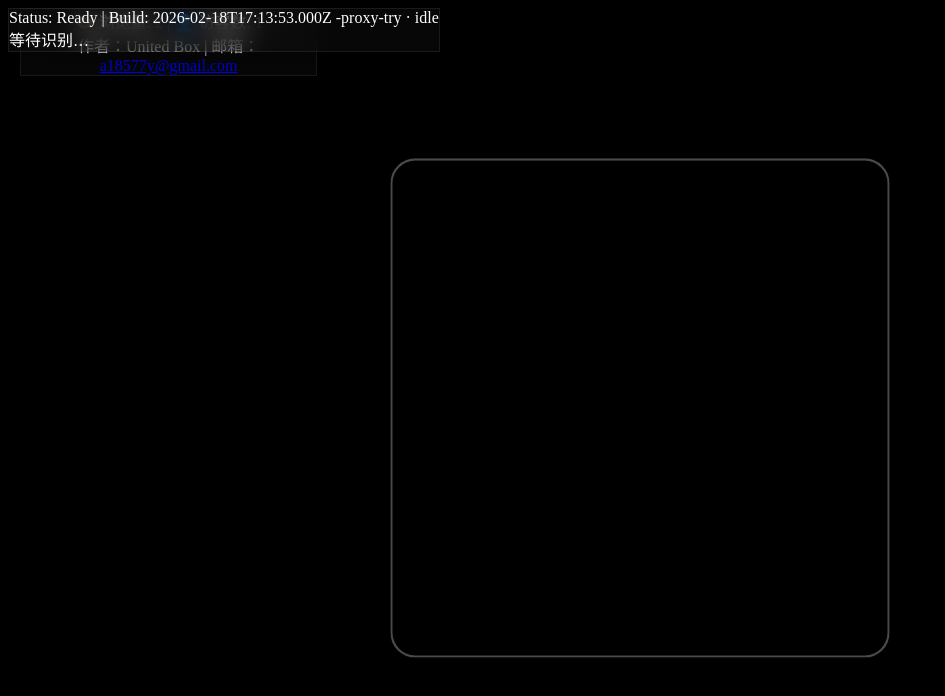
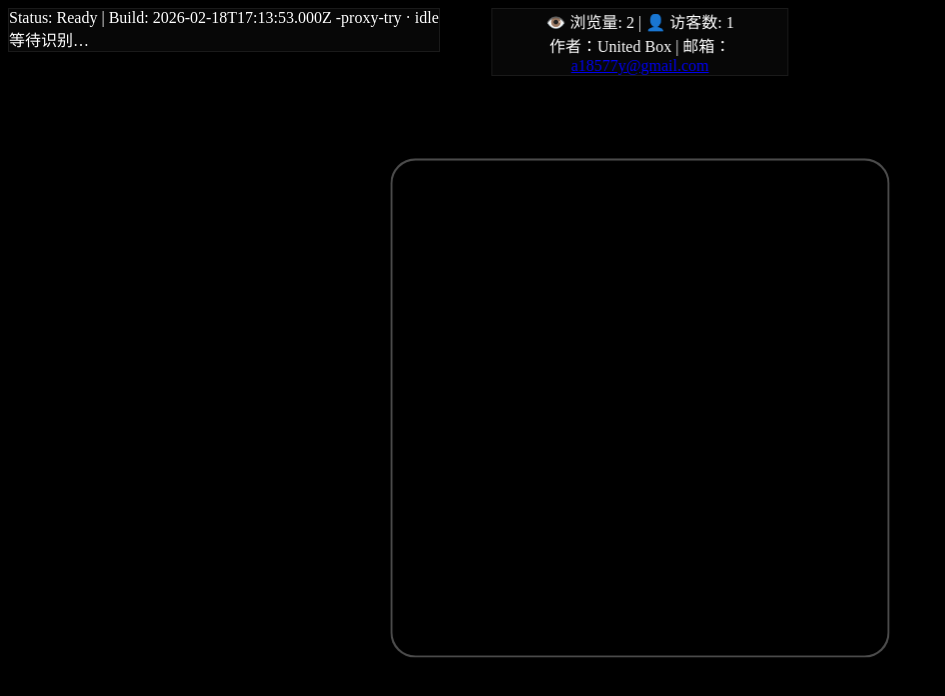
Before and after one commit to Mocas-12/aura-vision, a React (Vite) app: page / in a window 1280 px wide. Shown: the top 696 px of the page, without its empty margins (0-945 px from the left). Built offline with nearby package versions, Linux system fonts and the light colour scheme; no server answers.

Commit message:
move-footer-to-center-lower-area-avoid-overlay-blocking

```diff
--- a/src/App.tsx
+++ b/src/App.tsx
@@ -285,8 +285,8 @@ export default function App() {
           </div>
         </div>
       </div>
-      <div className="fixed bottom-0 left-0 right-0 z-10">
-        <div className="glass mx-auto w-[92%] max-w-[640px] rounded-t-2xl px-4 py-3 text-center">
+      <div className="absolute left-1/2 -translate-x-1/2 bottom-40 z-30">
+        <div className="glass mx-auto w-[92%] max-w-[640px] rounded-2xl px-4 py-3 text-center">
           <div className="text-sm text白色/80">👁️ 浏览量: {viewCount} | 👤 访客数: {visitorCount}</div>
           <div className="mt-1 text-sm text白色/70">
             作者：United Box | 邮箱：
```
